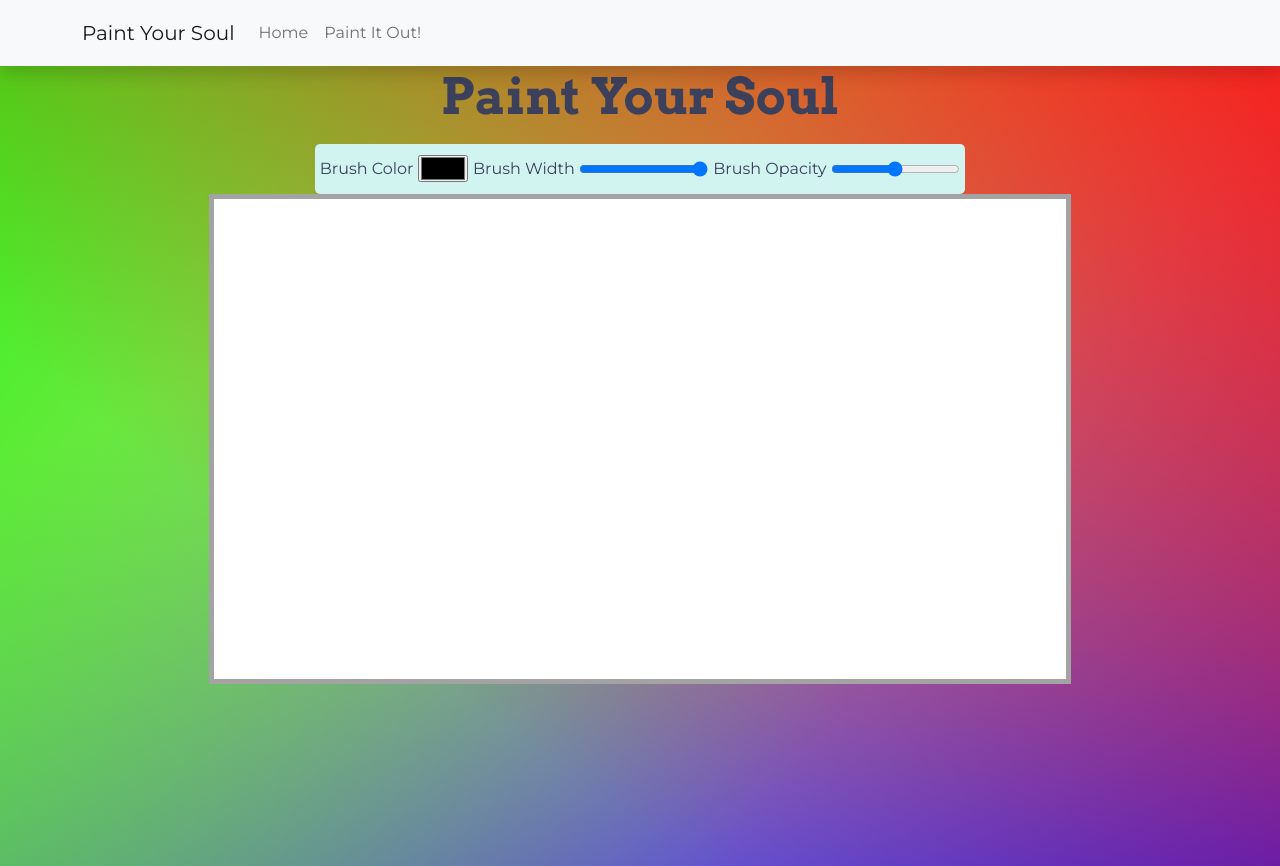
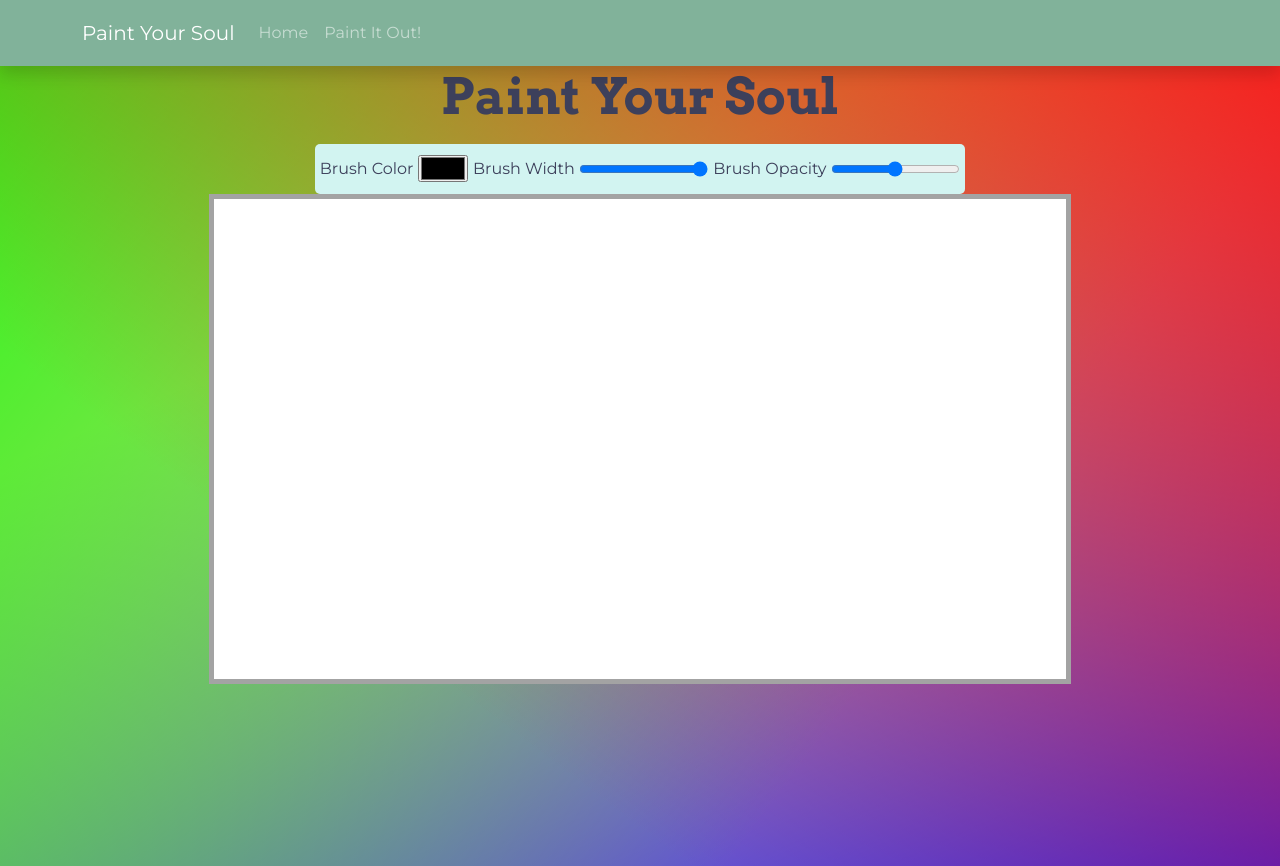
Before and after one commit to miketocoding/paint-app, a React (Create React App) app: page /paint-app/paint in a window 1280 px wide. Built offline with nearby package versions, Linux system fonts and the light colour scheme.

Commit message:
Update header color

```diff
--- a/src/App.css
+++ b/src/App.css
@@ -31,6 +31,7 @@
 
 .navigation {
   padding: .8rem;
+  background-color: #81b29a;
 }
 
 body {
--- a/src/components/Header.js
+++ b/src/components/Header.js
@@ -23,7 +23,7 @@ const Header = () => {
     //         </Nav>
     //     </Navbar.Collapse>
     // </Navbar>
-    <Navbar bg="light" variant='light' expand="lg" className="navigation shadow sticky-top">
+    <Navbar variant='dark' expand="lg" className="navigation shadow sticky-top">
         <Container>
         <Navbar.Brand href="/paint-app/">Paint Your Soul</Navbar.Brand>
         <Navbar.Toggle aria-controls="basic-navbar-nav" />
```
